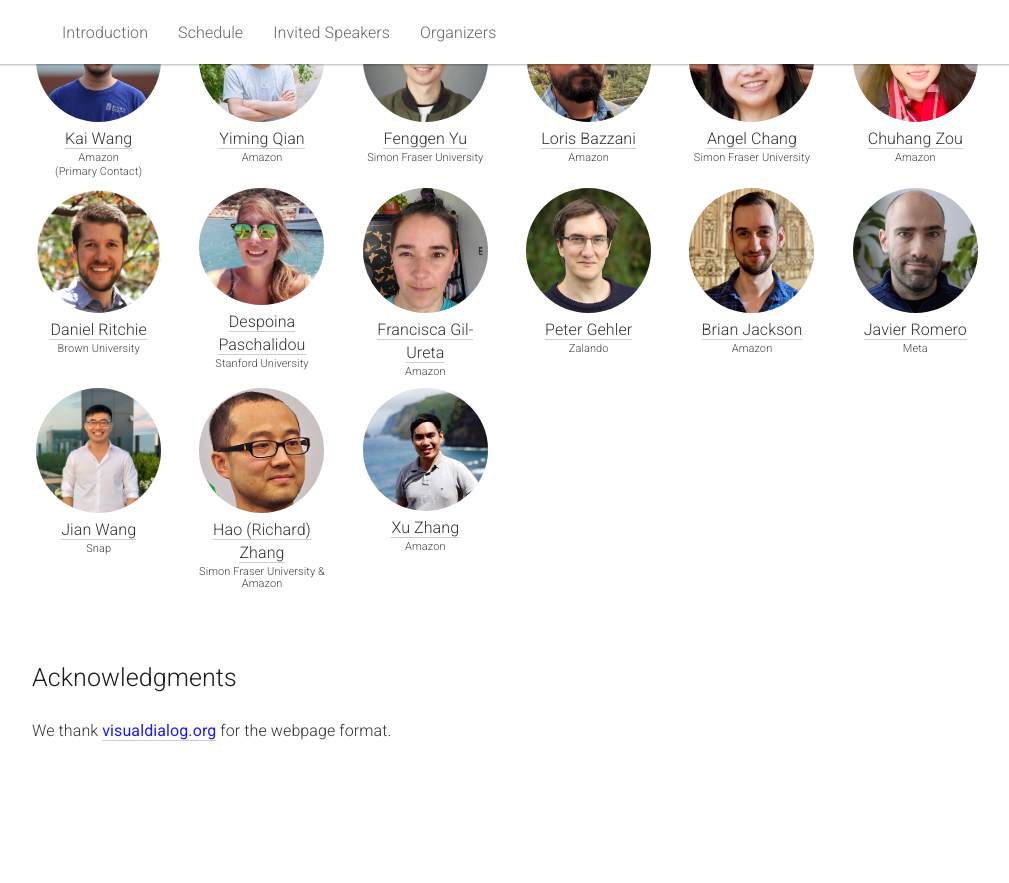
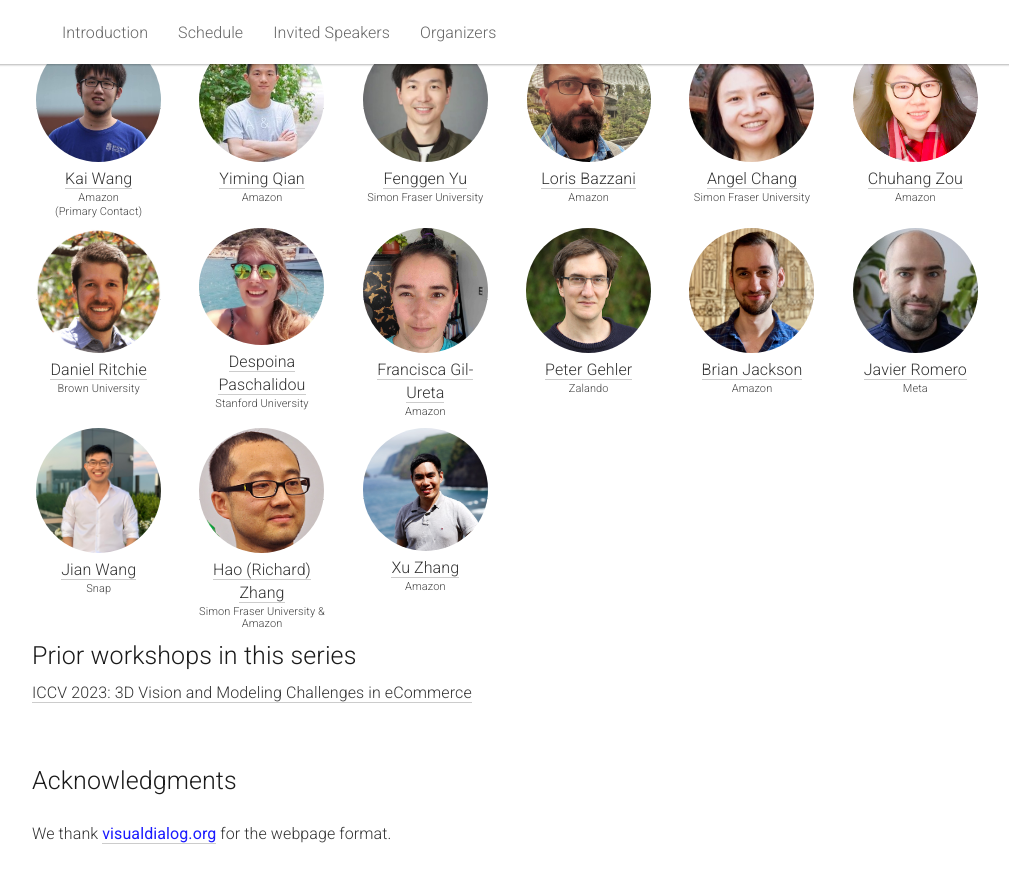
Before and after one commit to 3dv-in-ecommerce/3dv-in-ecommerce.github.io, a Jekyll site: the page built from _pages/home.md, in a window 1280 px wide and 900 px high, scrolled down 2955 px. Shown: the top 883 px of the window, without its empty margins (133-1142 px from the left). Built offline with Jekyll 4.4.1, drawn with Linux system fonts in a browser that asks for light colours; before the commit the page ends 3752 px from its top, so only the background shows below that.

Commit message:
add link to 1st iteration

```diff
--- a/_config.yml
+++ b/_config.yml
@@ -1,5 +1,5 @@
 title: 3D Vision and Modeling Challenges in eCommerce
-email: qym.ustc@gmail.com
+email: kwang.ether@gmail.com
 description: Website for the Workshop on 3D Vision and Modeling Challenges in eCommerce
   ---
 baseurl: "" # the subpath of your site, e.g. /blog
--- a/_pages/home.md
+++ b/_pages/home.md
@@ -571,6 +572,13 @@ description: "Website for the Workshop on 3D Vision and Modeling Challenges in e
   </div>
 </div> -->
 
+<div class="row">
+  <div class="col-xs-12">
+    <h2>Prior workshops in this series</h2>
+    <a href="iccv2023">ICCV 2023: 3D Vision and Modeling Challenges in eCommerce</a><br/>
+  </div>
+</div>
+
 <br/>
 <br/>
 
```
Also changed, not shown: other parts of _pages/home.md (+1 -0 lines).
